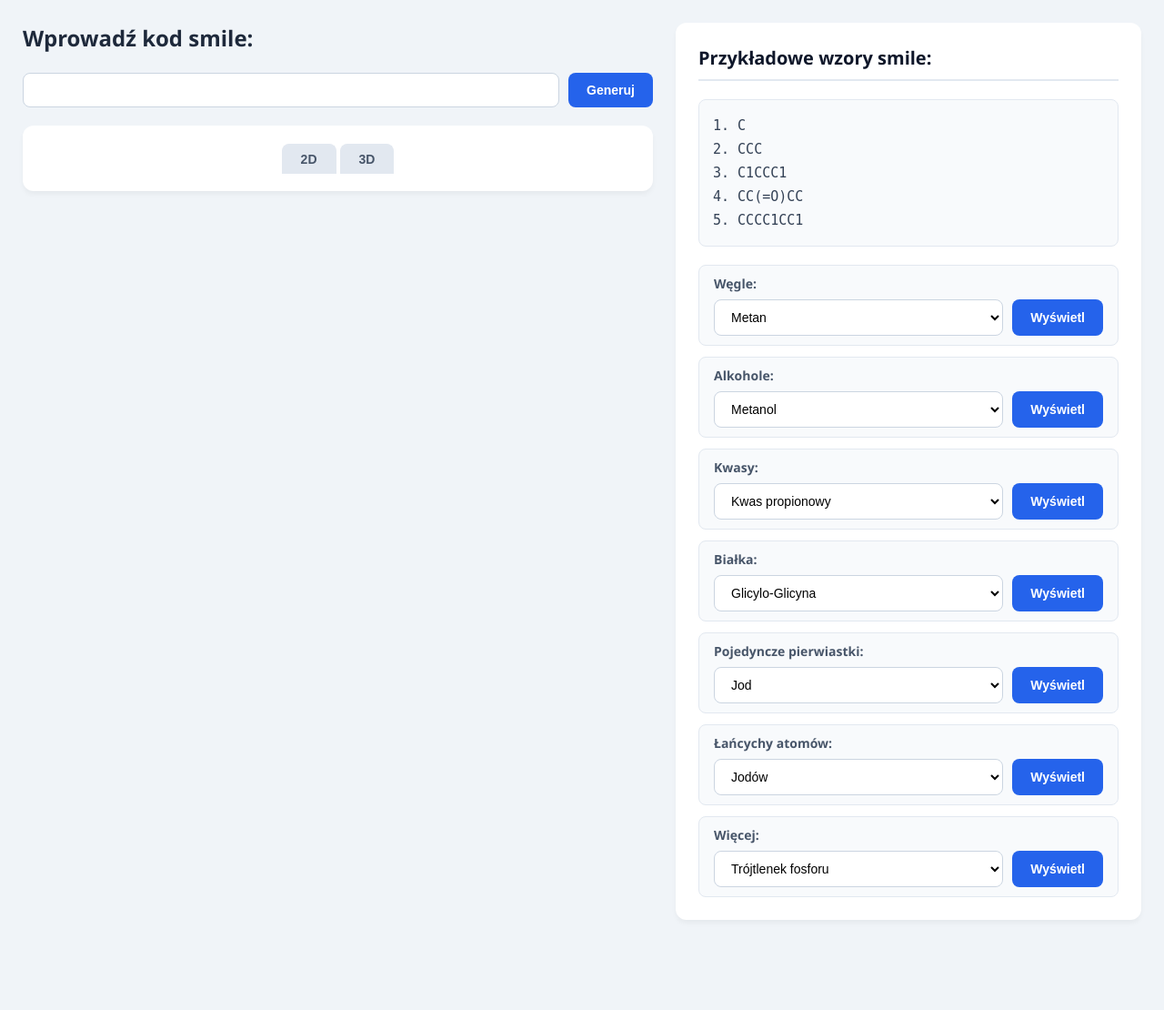
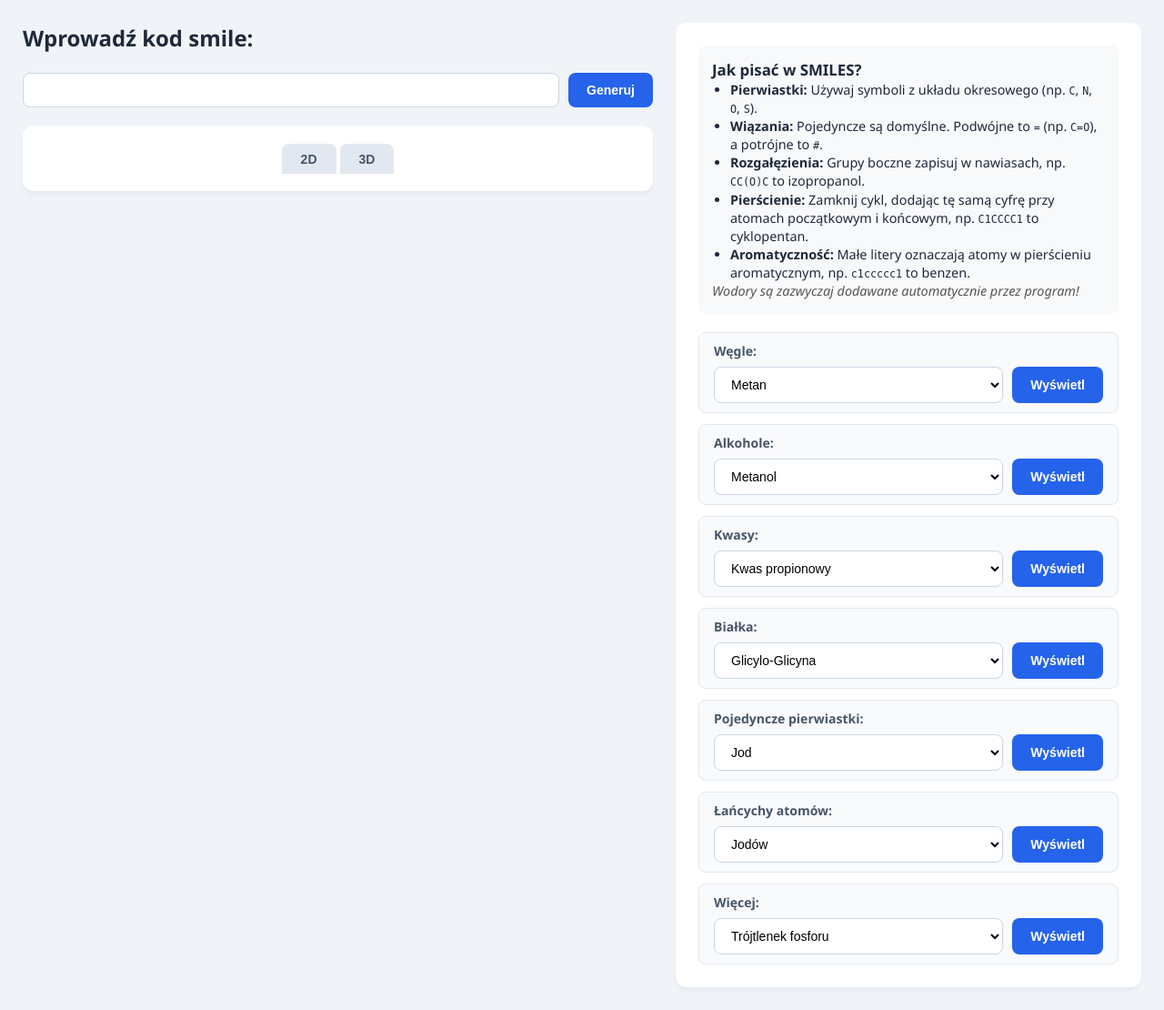
Before and after one commit to sampolska0506/chemia-django, a Django app: template templates/main.html in a window 1280 px wide. Shown: the whole page at 91% size. Run offline with Django 5.2, Linux system fonts and the light colour scheme; the template is opened without the code that fills it, so the values that code supplies are empty.

Commit message:
instrukcje smile

```diff
--- a/templates/main.html
+++ b/templates/main.html
@@ -40,14 +40,17 @@
 </div>
 
 <div class="container-right" style="height: 100%; width: 30%; float: right">
-    <h1>Przykładowe wzory smile:</h1>
-    <ol class="smile-examples">
-        <li>C</li>
-        <li>CCC</li>
-        <li>C1CCC1</li>
-        <li>CC(=O)CC</li>
-        <li>CCCC1CC1</li>
-    </ol>
+<div class="instructions" style="background: #f8f9fa; padding: 15px; border-radius: 8px; font-size: 0.9em; line-height: 1.4;">
+    <h3 style="margin-top: 0;">Jak pisać w SMILES?</h3>
+    <ul style="padding-left: 20px;">
+        <li><strong>Pierwiastki:</strong> Używaj symboli z układu okresowego (np. <code>C</code>, <code>N</code>, <code>O</code>, <code>S</code>).</li>
+        <li><strong>Wiązania:</strong> Pojedyncze są domyślne. Podwójne to <code>=</code> (np. <code>C=O</code>), a potrójne to <code>#</code>.</li>
+        <li><strong>Rozgałęzienia:</strong> Grupy boczne zapisuj w nawiasach, np. <code>CC(O)C</code> to izopropanol.</li>
+        <li><strong>Pierścienie:</strong> Zamknij cykl, dodając tę samą cyfrę przy atomach początkowym i końcowym, np. <code>C1CCCC1</code> to cyklopentan.</li>
+        <li><strong>Aromatyczność:</strong> Małe litery oznaczają atomy w pierścieniu aromatycznym, np. <code>c1ccccc1</code> to benzen.</li>
+    </ul>
+    <p style="font-style: italic; color: #555;">Wodory są zazwyczaj dodawane automatycznie przez program!</p>
+</div>
 
 <div class="categories-container">
     <form action="/main/" method="GET">
```
